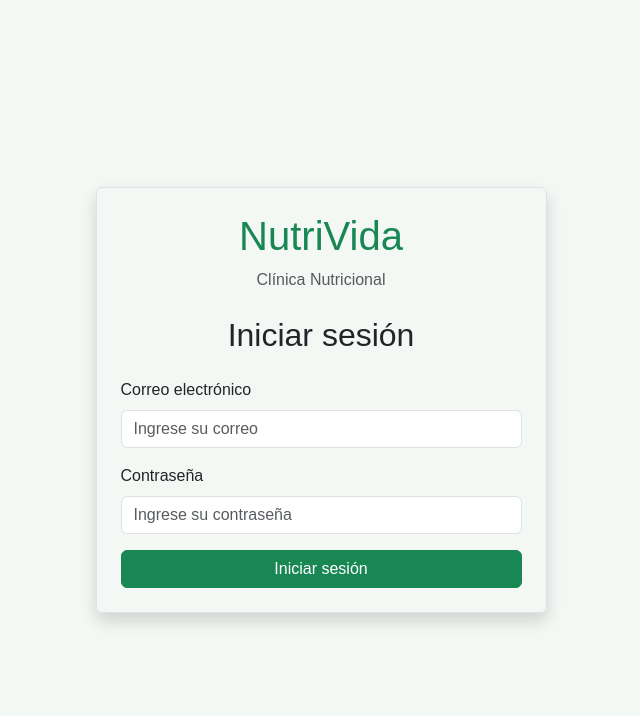
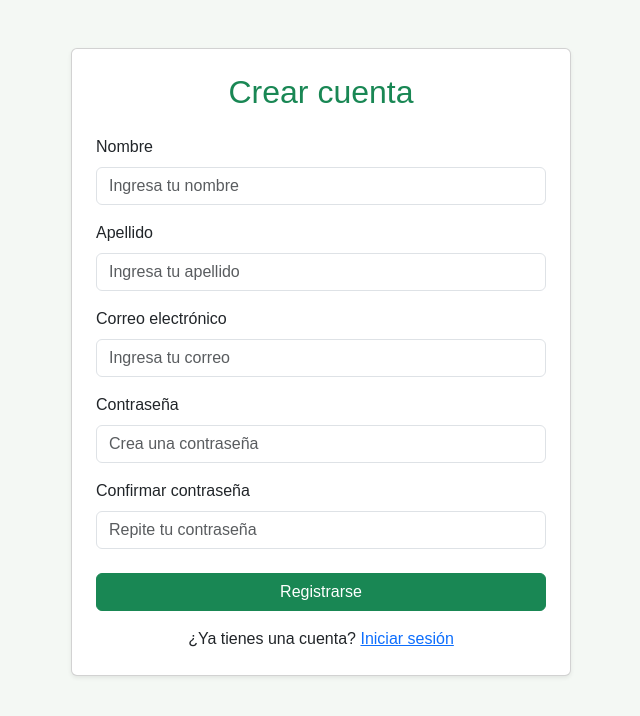
Before and after one commit to joaberrios/nutrivida-frontend, a React (Vite) app: page /registro in a window 1280 px wide. Before the commit this address led to /login. Shown: the top 716 px of the page, without its empty margins (319-959 px from the left). Built offline with nearby package versions, Linux system fonts and the light colour scheme.

Commit message:
Implementar registro de usuarios y conexion con login

```diff
--- a/src/App.jsx
+++ b/src/App.jsx
@@ -1,7 +1,7 @@
-
 import { Routes, Route, Navigate } from 'react-router-dom'
 
 import Login from './pages/Login'
+import Registro from './pages/Registro'
 import Inicio from './pages/Inicio'
 import MenuPrincipal from './pages/MenuPrincipal'
 import Servicios from './pages/Servicios'
@@ -19,6 +19,8 @@ function App() {
       <Route path="/" element={<Navigate to="/login" replace />} />
 
       <Route path="/login" element={<Login />} />
+      <Route path="/registro" element={<Registro />} />
+
       <Route path="/inicio" element={<Inicio />} />
       <Route path="/menu" element={<MenuPrincipal />} />
 
--- a/src/components/organisms/FormularioLogin.jsx
+++ b/src/components/organisms/FormularioLogin.jsx
@@ -1,6 +1,5 @@
-
 import { useState } from 'react'
-import { useNavigate } from 'react-router-dom'
+import { useNavigate, Link } from 'react-router-dom'
 import Form from 'react-bootstrap/Form'
 
 import CampoFormulario from '../molecules/CampoFormulario'
@@ -30,37 +29,59 @@ function FormularioLogin() {
     const correoLimpio = correo.trim().toLowerCase()
     const contrasenaLimpia = contrasena.trim()
 
-    // Validar campos vacíos
-    if (correoLimpio === '' || contrasenaLimpia === '') {
+    if (!correoLimpio || !contrasenaLimpia) {
       setMensaje('Debe completar todos los campos')
       return
     }
 
-    // Validar los dominios permitidos
     const correoValido = dominiosPermitidos.some((dominio) =>
       correoLimpio.endsWith(dominio)
     )
 
     if (!correoValido) {
-      setMensaje('Correo no permitido. Utilice @duocuc.cl, @gmail.com o @profesorduoc.cl')
+      setMensaje(
+        'Correo no permitido. Utilice @duocuc.cl, @gmail.com o @profesorduoc.cl'
+      )
       return
     }
 
-    // Verificar si la cuenta está registrada
-    if (!Object.hasOwn(usuariosPermitidos, correoLimpio)) {
+    try {
+      const usuariosGuardados = JSON.parse(
+        localStorage.getItem('nutrivida_usuarios') || '[]'
+      )
+
+      if (!Array.isArray(usuariosGuardados)) {
+        throw new Error('Datos de usuarios inválidos')
+      }
+
+      const usuarioRegistrado = usuariosGuardados.find(
+        (usuario) => usuario.correo === correoLimpio
+      )
+
+      const cuentaOriginal = Object.hasOwn(
+        usuariosPermitidos,
+        correoLimpio
+      )
+
+      if (!cuentaOriginal && !usuarioRegistrado) {
         setMensaje('Cuenta no encontrada')
         return
       }
 
-    // Verificar la contraseña
-    if (usuariosPermitidos[correoLimpio] !== contrasenaLimpia) {
+      const contrasenaCorrecta = cuentaOriginal
+        ? usuariosPermitidos[correoLimpio]
+        : usuarioRegistrado.contrasena
+
+      if (contrasenaCorrecta !== contrasenaLimpia) {
         setMensaje('Contraseña incorrecta')
         return
       }
 
-    // Ingreso correcto
       setMensaje('')
       navigate('/menu')
+    } catch {
+      setMensaje('No se pudieron comprobar los usuarios registrados.')
+    }
   }
 
   return (
@@ -98,6 +119,13 @@ function FormularioLogin() {
           {mensaje}
         </p>
       )}
+
+      <p className="text-center mt-3">
+        ¿No tienes una cuenta?{' '}
+        <Link to="/registro">
+          Regístrate aquí
+        </Link>
+      </p>
     </Form>
   )
 }
--- /dev/null
+++ b/src/pages/Registro.jsx
@@ -0,0 +1,222 @@
+import { useState } from 'react'
+import { useNavigate, Link } from 'react-router-dom'
+import { Container, Card, Form, Button, Alert } from 'react-bootstrap'
+
+const dominiosPermitidos = [
+  '@duocuc.cl',
+  '@gmail.com',
+  '@profesorduoc.cl'
+]
+
+const cuentasExistentes = [
+  'joa.berrios@duocuc.cl',
+  'das.rojas@duocuc.cl'
+]
+
+function Registro() {
+  const navigate = useNavigate()
+
+  const [formulario, setFormulario] = useState({
+    nombre: '',
+    apellido: '',
+    correo: '',
+    contrasena: '',
+    confirmarContrasena: ''
+  })
+
+  const [error, setError] = useState('')
+  const [mensaje, setMensaje] = useState('')
+
+  function cambiarCampo(event) {
+    const { name, value } = event.target
+
+    setFormulario((anterior) => ({
+      ...anterior,
+      [name]: value
+    }))
+
+    setError('')
+    setMensaje('')
+  }
+
+  function registrarUsuario(event) {
+    event.preventDefault()
+
+    const nombre = formulario.nombre.trim()
+    const apellido = formulario.apellido.trim()
+    const correo = formulario.correo.trim().toLowerCase()
+    const contrasena = formulario.contrasena
+    const confirmarContrasena = formulario.confirmarContrasena
+
+    if (
+      !nombre ||
+      !apellido ||
+      !correo ||
+      !contrasena ||
+      !confirmarContrasena
+    ) {
+      setError('Debes completar todos los campos.')
+      return
+    }
+
+    const formatoCorreo = /^[^\s@]+@[^\s@]+\.[^\s@]+$/
+
+    if (!formatoCorreo.test(correo)) {
+      setError('Ingresa un correo electrónico válido.')
+      return
+    }
+
+    const dominioValido = dominiosPermitidos.some((dominio) =>
+      correo.endsWith(dominio)
+    )
+
+    if (!dominioValido) {
+      setError(
+        'Solo se permiten correos @duocuc.cl, @gmail.com o @profesorduoc.cl.'
+      )
+      return
+    }
+
+    if (contrasena.length < 4) {
+      setError('La contraseña debe tener al menos 4 caracteres.')
+      return
+    }
+
+    if (contrasena !== confirmarContrasena) {
+      setError('Las contraseñas no coinciden.')
+      return
+    }
+
+    try {
+      const usuariosGuardados = JSON.parse(
+        localStorage.getItem('nutrivida_usuarios') || '[]'
+      )
+
+      if (!Array.isArray(usuariosGuardados)) {
+        throw new Error('Los datos de usuarios no son válidos.')
+      }
+
+      const existeCuenta =
+        cuentasExistentes.includes(correo) ||
+        usuariosGuardados.some((usuario) => usuario.correo === correo)
+
+      if (existeCuenta) {
+        setError('Ya existe una cuenta con ese correo electrónico.')
+        return
+      }
+
+      const nuevoUsuario = {
+        nombre,
+        apellido,
+        correo,
+        contrasena
+      }
+
+      localStorage.setItem(
+        'nutrivida_usuarios',
+        JSON.stringify([...usuariosGuardados, nuevoUsuario])
+      )
+
+      setMensaje('Cuenta creada correctamente. Ya puedes iniciar sesión.')
+      setError('')
+
+      setTimeout(() => {
+        navigate('/login')
+      }, 1500)
+    } catch {
+      setError('No se pudo guardar la cuenta. Inténtalo nuevamente.')
+    }
+  }
+
+  return (
+    <Container className="py-5">
+      <Card
+        className="shadow-sm mx-auto"
+        style={{ maxWidth: '500px' }}
+      >
+        <Card.Body className="p-4">
+          <h2 className="text-center text-success mb-4">
+            Crear cuenta
+          </h2>
+
+          {error && <Alert variant="danger">{error}</Alert>}
+          {mensaje && <Alert variant="success">{mensaje}</Alert>}
+
+          <Form onSubmit={registrarUsuario} noValidate>
+            <Form.Group className="mb-3">
+              <Form.Label>Nombre</Form.Label>
+              <Form.Control
+                type="text"
+                name="nombre"
+                value={formulario.nombre}
+                onChange={cambiarCampo}
+                placeholder="Ingresa tu nombre"
+              />
+            </Form.Group>
+
+            <Form.Group className="mb-3">
+              <Form.Label>Apellido</Form.Label>
+              <Form.Control
+                type="text"
+                name="apellido"
+                value={formulario.apellido}
+                onChange={cambiarCampo}
+                placeholder="Ingresa tu apellido"
+              />
+            </Form.Group>
+
+            <Form.Group className="mb-3">
+              <Form.Label>Correo electrónico</Form.Label>
+              <Form.Control
+                type="email"
+                name="correo"
+                value={formulario.correo}
+                onChange={cambiarCampo}
+                placeholder="Ingresa tu correo"
+              />
+            </Form.Group>
+
+            <Form.Group className="mb-3">
+              <Form.Label>Contraseña</Form.Label>
+              <Form.Control
+                type="password"
+                name="contrasena"
+                value={formulario.contrasena}
+                onChange={cambiarCampo}
+                placeholder="Crea una contraseña"
+              />
+            </Form.Group>
+
+            <Form.Group className="mb-4">
+              <Form.Label>Confirmar contraseña</Form.Label>
+              <Form.Control
+                type="password"
+                name="confirmarContrasena"
+                value={formulario.confirmarContrasena}
+                onChange={cambiarCampo}
+                placeholder="Repite tu contraseña"
+              />
+            </Form.Group>
+
+            <Button
+              type="submit"
+              variant="success"
+              className="w-100"
+            >
+              Registrarse
+            </Button>
+          </Form>
+
+          <p className="text-center mt-3 mb-0">
+            ¿Ya tienes una cuenta?{' '}
+            <Link to="/login">
+              Iniciar sesión
+            </Link>
+          </p>
+        </Card.Body>
+      </Card>
+    </Container>
+  )
+}
+
+export default Registro
```
Lines whose indentation alone changed are shown as unchanged.
